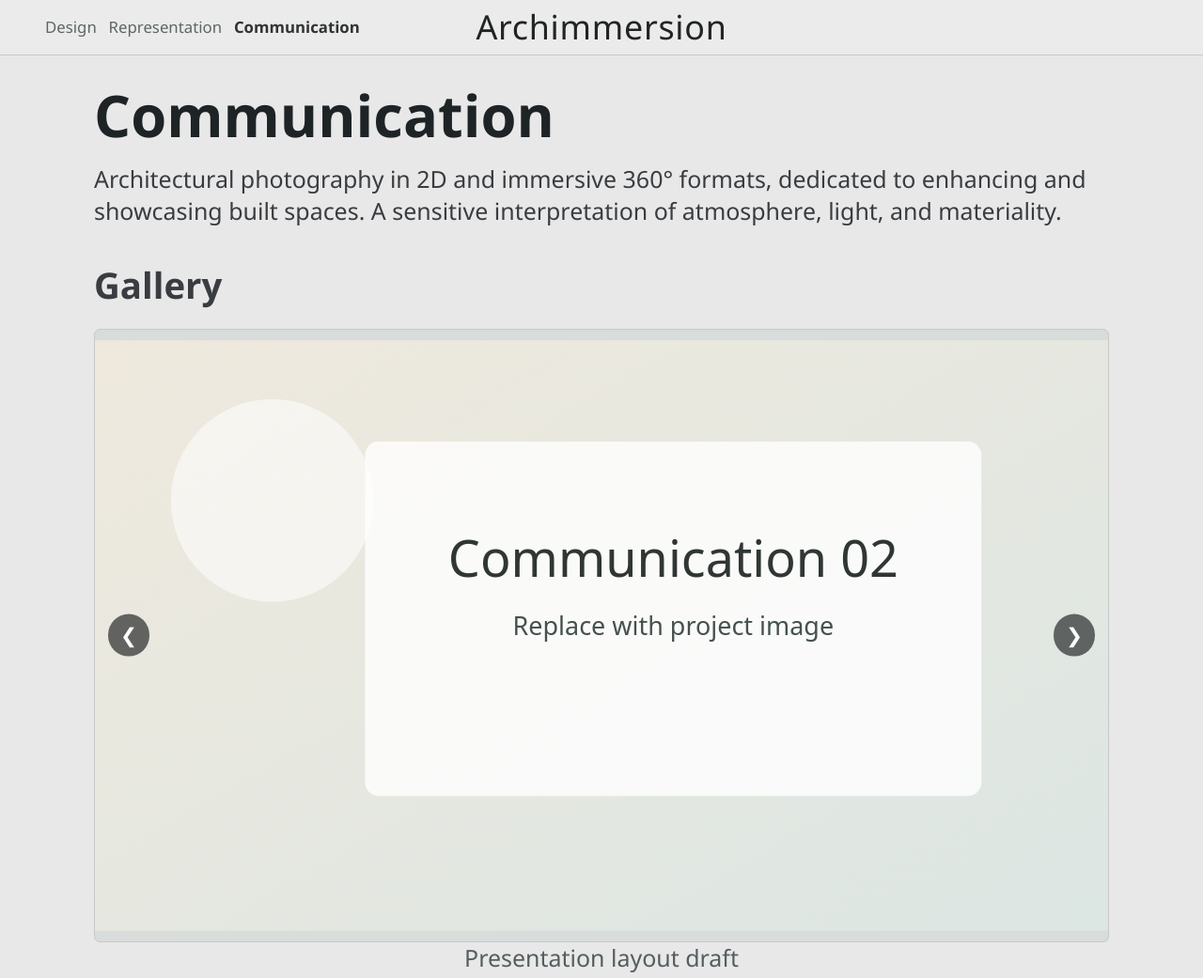
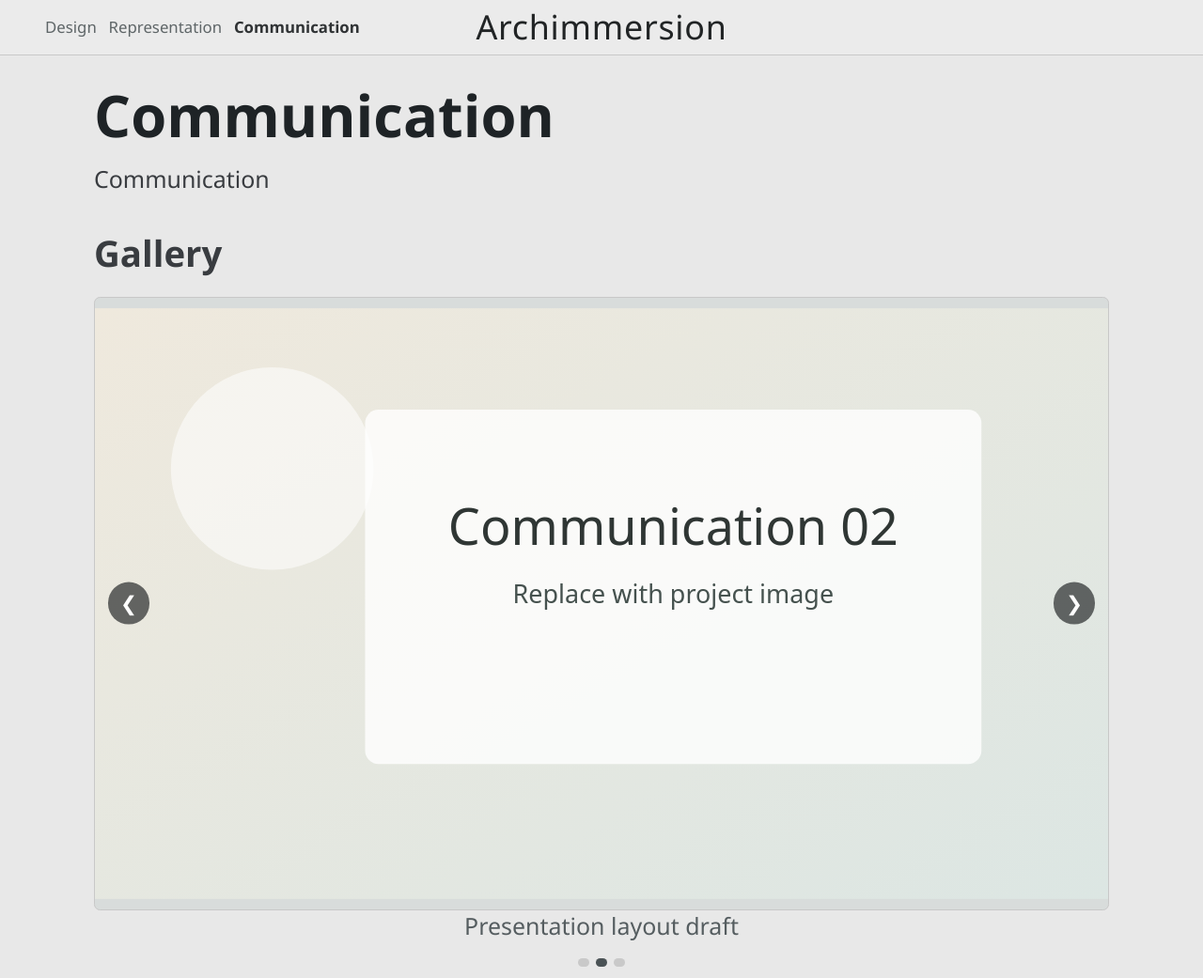
Before and after one commit to micheleatie/archimmersion, an Eleventy site: page src/communication/index.md in a window 1280 px wide. Shown: the top 1041 px of the page at 94% size. Built offline with nearby package versions, Linux system fonts and the light colour scheme; Eleventy itself is replaced by a stand-in of ours; files that its build step writes are made by us from their sources.

Commit message:
change test 3

```diff
--- a/src/communication/index.md
+++ b/src/communication/index.md
@@ -4,7 +4,7 @@ title: Communication
 sectionKey: communication
 order: 3
 heroImage: ./img/cover.svg
-homeBlurb: Communication makes technical work legible to every audience.
+homeBlurb: Communication
 permalink: /communication/
 links:
   - label: Client handoff kits
@@ -14,8 +14,7 @@ links:
   - label: Presentation systems
     url: /communication/#presentation-systems
 ---
-Architectural photography in 2D and immersive 360° formats, dedicated to enhancing and showcasing built spaces.
-A sensitive interpretation of atmosphere, light, and materiality.
+Communication
 
 ## Gallery
 
```
